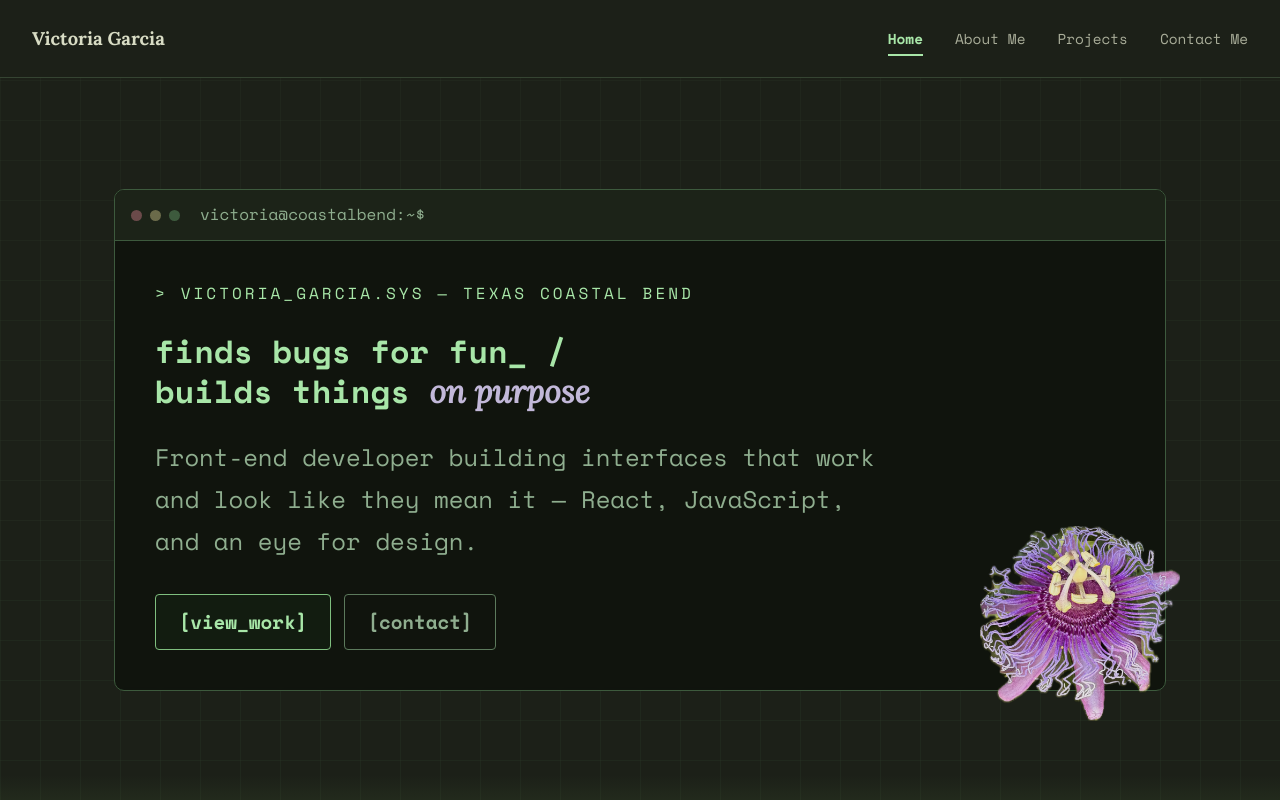
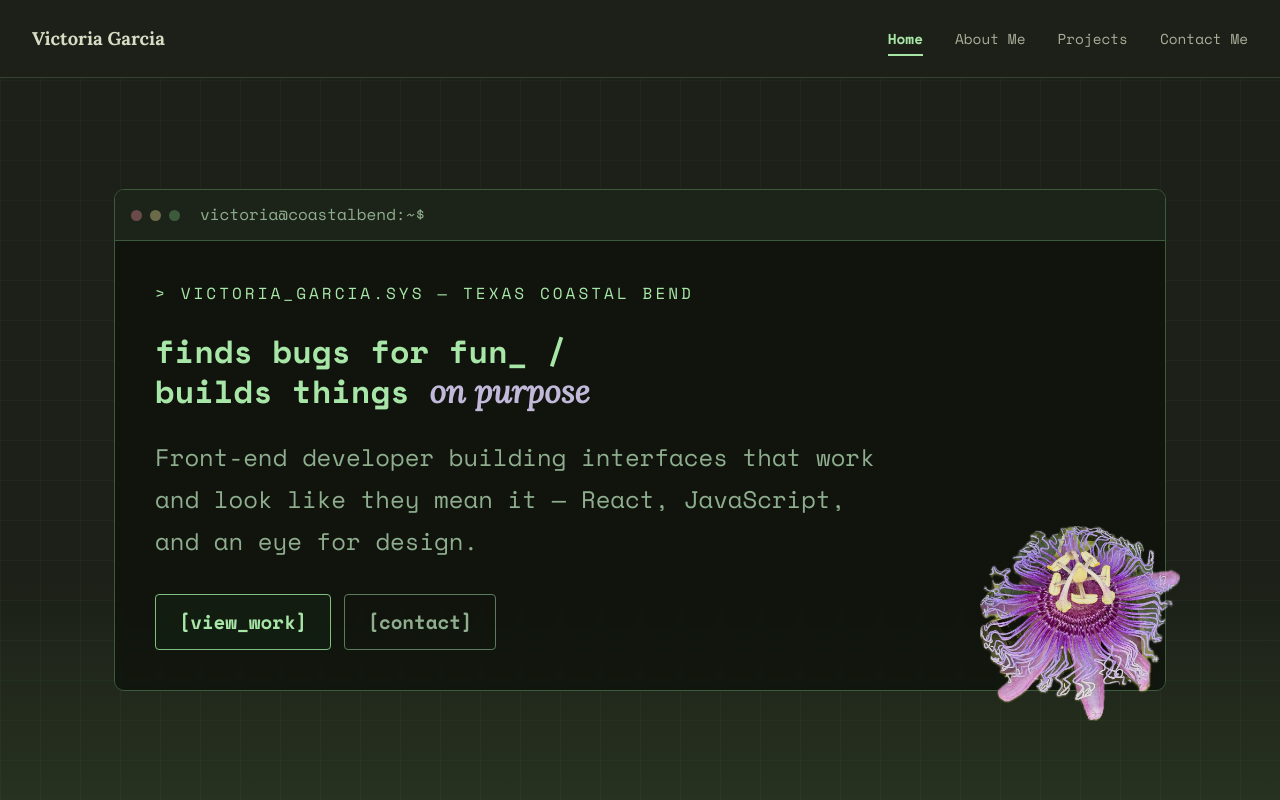
Before and after one commit to fifth-monger/responsive_portfolio_v2, a React (Vite) app: page / in a window 1280 px wide. Shown: the top 800 px of the page. Built offline with nearby package versions, Linux system fonts and the light colour scheme.

Commit message:
updated gradient transition

```diff
--- a/src/index.css
+++ b/src/index.css
@@ -784,8 +784,8 @@ a:hover {
   isolation: isolate;
   background-image: linear-gradient( 180deg,
   #1C2018 0%,
-  #1C2018 40%,
-  #26301F 42%,
+  #1C2018 30%,
+  #26301F 40%,
   #3D4A2E 53%,
   #5E6B4E 65%,
   #98A47E 76%,
```
